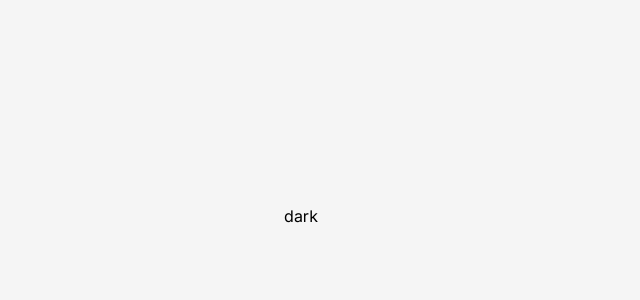
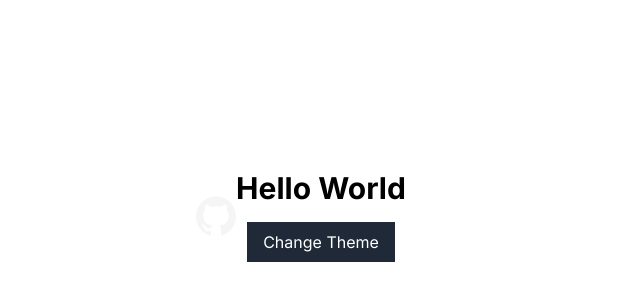
Before and after one commit to BrunoTassinari/tassinari-website, a React (Vite) app: page / in a window 1280 px wide. Shown: the part 184-484 px from the top of the page, without its empty margins (339-979 px from the left). Built offline with nearby package versions, Linux system fonts and the light colour scheme.

Commit message:
feat: icon component

```diff
--- a/src/app.tsx
+++ b/src/app.tsx
@@ -1,18 +1,27 @@
 import React from 'react';
 import { ThemeContext } from './context/theme-context';
+import { Icon } from './components/icon';
 
 export const App = () => {
   const { currentTheme, changeCurrentTheme } = React.useContext(ThemeContext);
   return (
-    <div className="h-screen bg-bkg flex justify-center items-center ">
+    <div className="h-screen flex justify-center items-center ">
+      <div className="h-screen flex justify-center items-center ">
+        <Icon icon="github" size={40} />
+      </div>
+
+      <div className="flex flex-col items-center">
+        <h1 className="text-3xl font-bold">Hello World</h1>
         <button
           type="button"
+          className="px-4 py-2 bg-gray-800 text-white mt-4"
           onClick={() =>
-          changeCurrentTheme(currentTheme === 'light' ? 'dark' : 'light')
+            changeCurrentTheme(currentTheme === 'dark' ? 'light' : 'dark')
           }
         >
-        {currentTheme === 'light' ? 'dark' : 'light'}
+          Change Theme
         </button>
+      </div>
     </div>
   );
 };
--- /dev/null
+++ b/src/components/icon.tsx
@@ -0,0 +1,29 @@
+interface IconProps {
+  icon: string;
+  size: number;
+}
+
+interface ListIconProps {
+  [key: string]: any;
+}
+
+const iconList: ListIconProps = {
+  github: (size: number) => (
+    <svg
+      className="fill-current text-bkg"
+      role="img"
+      viewBox="0 0 24 24"
+      xmlns="http://www.w3.org/2000/svg"
+      aria-hidden="true"
+      height={size}
+      width={size}
+    >
+      <title>GitHub</title>
+      <path d="M12 .297c-6.63 0-12 5.373-12 12 0 5.303 3.438 9.8 8.205 11.385.6.113.82-.258.82-.577 0-.285-.01-1.04-.015-2.04-3.338.724-4.042-1.61-4.042-1.61C4.422 18.07 3.633 17.7 3.633 17.7c-1.087-.744.084-.729.084-.729 1.205.084 1.838 1.236 1.838 1.236 1.07 1.835 2.809 1.305 3.495.998.108-.776.417-1.305.76-1.605-2.665-.3-5.466-1.332-5.466-5.93 0-1.31.465-2.38 1.235-3.22-.135-.303-.54-1.523.105-3.176 0 0 1.005-.322 3.3 1.23.96-.267 1.98-.399 3-.405 1.02.006 2.04.138 3 .405 2.28-1.552 3.285-1.23 3.285-1.23.645 1.653.24 2.873.12 3.176.765.84 1.23 1.91 1.23 3.22 0 4.61-2.805 5.625-5.475 5.92.42.36.81 1.096.81 2.22 0 1.606-.015 2.896-.015 3.286 0 .315.21.69.825.57C20.565 22.092 24 17.592 24 12.297c0-6.627-5.373-12-12-12" />
+    </svg>
+  ),
+};
+
+export const Icon = ({ icon, size }: IconProps) => {
+  return <div>{iconList[icon](size)}</div>;
+};
```
Also changed, not shown: .eslintrc.cjs, src/index.css (line endings or trailing spaces). Lines whose indentation alone changed are shown as unchanged.
